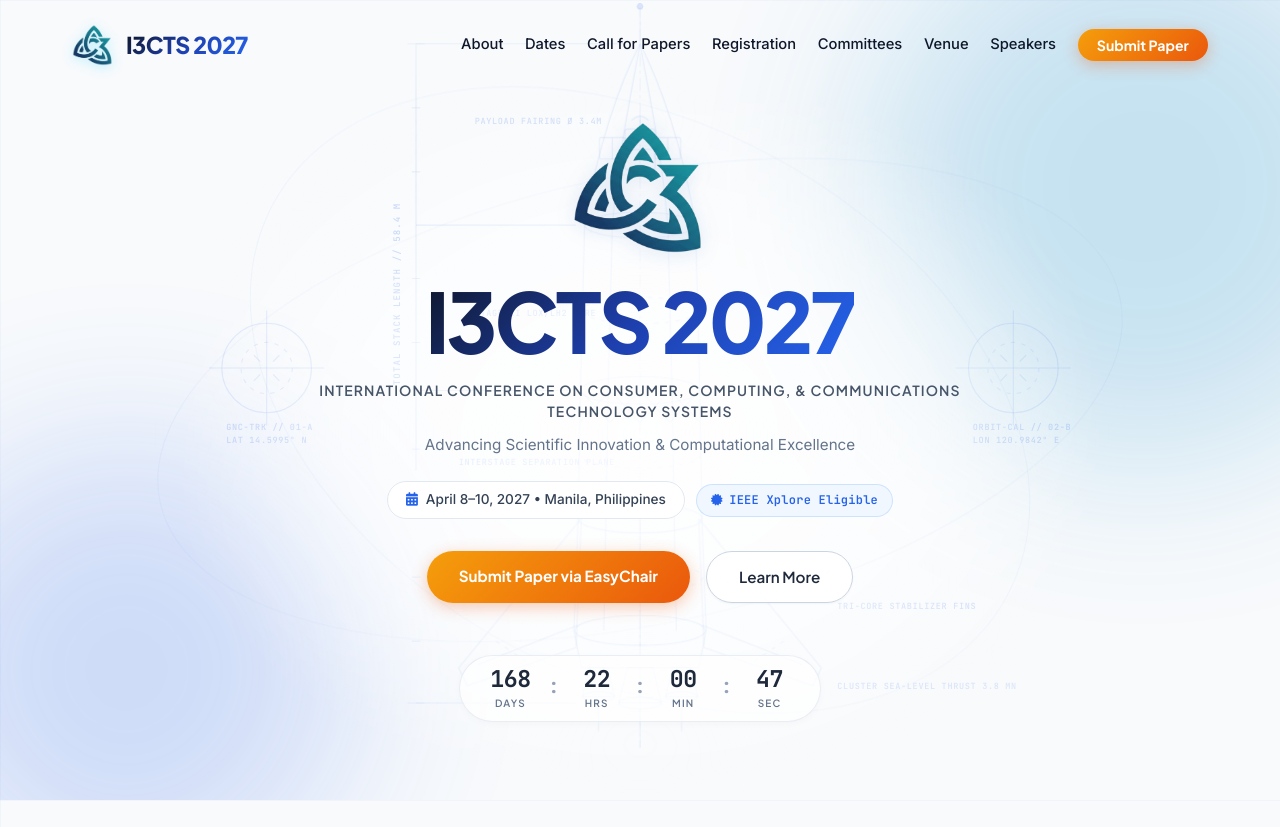
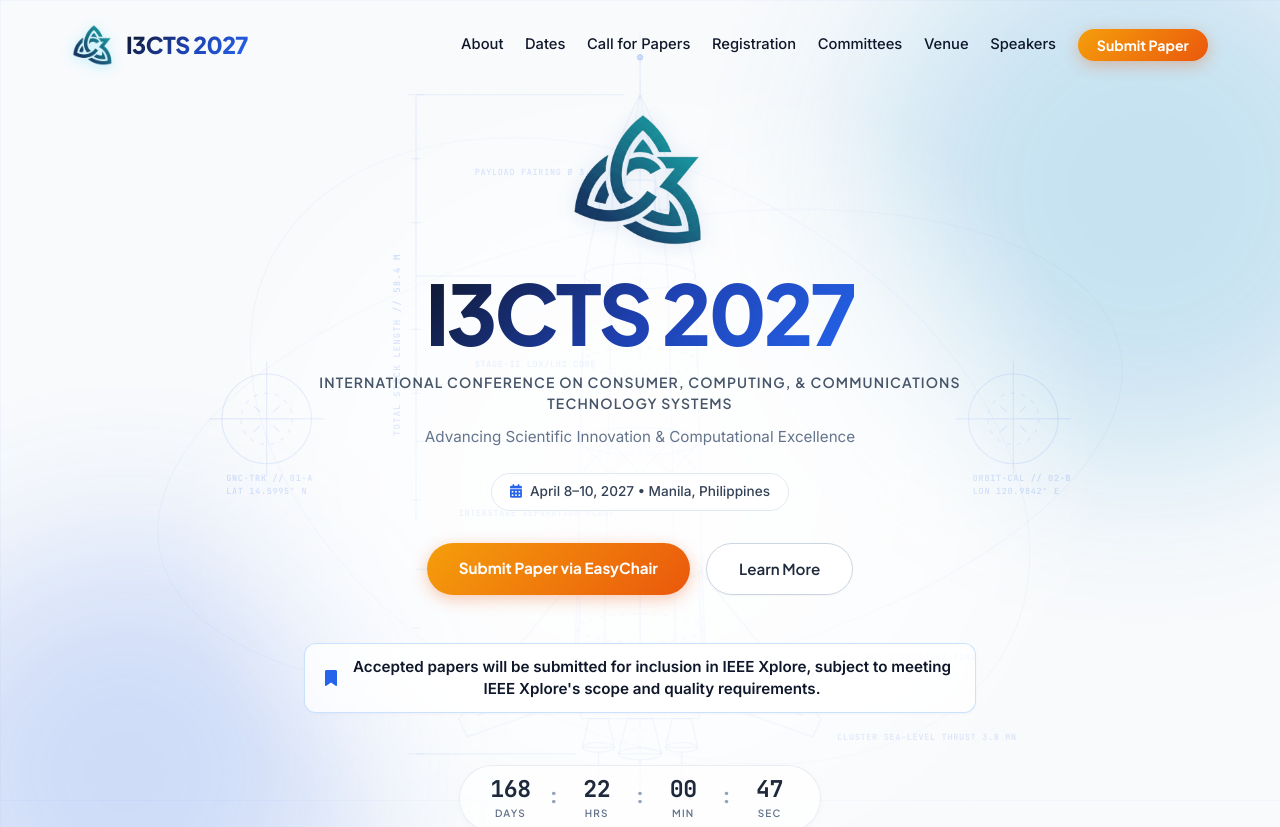
Before and after one commit to justinovate/i3cts, a React (Vite) app: page / in a window 1280 px wide. Shown: the top 827 px of the page. Built offline with nearby package versions, Linux system fonts and the light colour scheme.

Commit message:
feat: highlight verbatim IEEE Xplore statement in Hero and Call for Papers sections

```diff
--- a/src/App.jsx
+++ b/src/App.jsx
@@ -20,7 +20,7 @@
 
   useEffect(() => {
     const targets = document.querySelectorAll(
-      '.section-title, .about-intro-subtitle, .about-stepper-open, .objectives-matrix, .timeline-item, .cfp-intro, .topic-card, .cfp-xplore-callout, .registration-table-block, .speakers-notice-banner, .speaker-card, .committee-group, .roster-entry, .venue-info, .venue-map'
+      '.section-title, .about-intro-subtitle, .about-stepper-open, .objectives-matrix, .timeline-item, .cfp-intro, .topic-card, .cfp-statement-banner, .registration-table-block, .speakers-notice-banner, .speaker-card, .committee-group, .roster-entry, .venue-info, .venue-map'
     );
 
     targets.forEach((el) => {
--- a/src/components/CallForPapers.css
+++ b/src/components/CallForPapers.css
@@ -154,79 +154,49 @@
   transform: translateX(4px);
 }
 
-/* Official IEEE Xplore Publication Notice Callout Strip */
-.cfp-xplore-callout {
-  border: 1px solid rgba(37, 99, 235, 0.25);
-  background: rgba(37, 99, 235, 0.03);
+/* Contextual Highlight: Official IEEE Xplore Publication Notice Banner */
+.cfp-statement-banner {
+  border-left: 4px solid #2563eb; /* border-l-4 border-blue-600 */
+  background: rgba(239, 246, 255, 0.4); /* bg-blue-50/40 */
+  border-top: 1px solid rgba(226, 232, 240, 0.8);
+  border-right: 1px solid rgba(226, 232, 240, 0.8);
+  border-bottom: 1px solid rgba(226, 232, 240, 0.8);
+  border-radius: 0 8px 8px 0; /* rounded-r-lg */
+  padding: 1.15rem 1.35rem; /* p-4 md:p-5 */
+  max-width: 56rem; /* max-w-4xl (896px) */
+  margin: 0 auto 2.5rem auto; /* mx-auto mb-10 */
+  display: flex;
+  align-items: center;
+  gap: 1.15rem;
+  text-align: left;
   backdrop-filter: blur(8px);
   -webkit-backdrop-filter: blur(8px);
-  border-radius: 8px;
-  padding: 16px 20px;
-  margin: 0 auto 3.5rem auto;
-  max-width: 100%;
-  display: flex;
-  align-items: center;
-  gap: 1.25rem;
-  text-align: left;
-  position: relative;
-  box-shadow: 0 1px 3px rgba(37, 99, 235, 0.04);
+  box-shadow: 0 1px 3px rgba(15, 23, 42, 0.03);
 }
 
-.cfp-xplore-callout::before {
-  content: '';
-  position: absolute;
-  left: 0;
-  top: 0;
-  bottom: 0;
-  width: 3.5px;
-  background: #2563eb;
-  border-top-left-radius: 8px;
-  border-bottom-left-radius: 8px;
+.cfp-statement-icon {
+  color: #2563eb;
+  font-size: 1.25rem;
+  flex-shrink: 0;
 }
 
-.cfp-xplore-tag {
-  display: inline-flex;
-  align-items: center;
-  gap: 0.5rem;
-  font-family: var(--font-mono, monospace);
-  font-size: 0.72rem;
-  font-weight: 700;
-  letter-spacing: 0.08em;
-  color: #2563eb;
-  background: rgba(37, 99, 235, 0.08);
-  border: 1px solid rgba(37, 99, 235, 0.2);
-  padding: 0.35rem 0.75rem;
-  border-radius: 6px;
-  white-space: nowrap;
-  flex-shrink: 0;
-  text-transform: uppercase;
-  user-select: none;
-}
-
-.cfp-xplore-tag i {
-  font-size: 0.78rem;
-  color: #2563eb;
-}
-
-.cfp-xplore-statement {
+.cfp-statement-text {
+  font-size: 1rem; /* text-base */
+  font-weight: 500; /* font-medium */
+  color: #1e293b; /* text-slate-800 */
+  line-height: 1.625; /* leading-relaxed */
   margin: 0;
-  font-size: 0.95rem; /* text-sm md:text-base */
-  font-weight: 500;
-  color: #1e293b; /* text-slate-800 */
-  line-height: 1.6;
 }
 
 @media (max-width: 768px) {
-  .cfp-xplore-callout {
-    flex-direction: column;
-    align-items: flex-start;
-    gap: 0.75rem;
-    padding: 14px 16px;
-    margin-bottom: 2.5rem;
+  .cfp-statement-banner {
+    padding: 1rem 1.15rem;
+    gap: 0.85rem;
+    margin-bottom: 2rem;
   }
 
-  .cfp-xplore-statement {
-    font-size: 0.88rem;
+  .cfp-statement-text {
+    font-size: 0.92rem;
   }
 }
 
--- a/src/components/CallForPapers.jsx
+++ b/src/components/CallForPapers.jsx
@@ -141,6 +141,15 @@
     <section className="section cfp-section" id="cfp">
       <div className="container">
         <h2 className="section-title">Call for Papers</h2>
+
+        {/* Contextual Highlight: Official IEEE Xplore Publication Notice */}
+        <div className="cfp-statement-banner">
+          <i className="fas fa-bookmark cfp-statement-icon" aria-hidden="true" />
+          <p className="cfp-statement-text">
+            Accepted papers will be submitted for inclusion in IEEE Xplore, subject to meeting IEEE Xplore's scope and quality requirements.
+          </p>
+        </div>
+
         <p className="cfp-intro">
           We invite original research contributions, work-in-progress papers, and industry case studies across five comprehensive technical tracks.
         </p>
@@ -181,17 +190,6 @@
               </div>
             </div>
           ))}
-        </div>
-
-        {/* Official IEEE Xplore Publication Notice Strip */}
-        <div className="cfp-xplore-callout">
-          <div className="cfp-xplore-tag">
-            <i className="fas fa-file-contract" aria-hidden="true"></i>
-            <span>INDEXING // IEEE XPLORE</span>
-          </div>
-          <p className="cfp-xplore-statement">
-            Accepted papers will be submitted for inclusion in IEEE Xplore, subject to meeting IEEE Xplore's scope and quality requirements.
-          </p>
         </div>
 
         {/* Open 2-Column Split: Guidelines & Templates */}
--- a/src/components/Hero.css
+++ b/src/components/Hero.css
@@ -126,16 +126,7 @@
   line-height: 1.5;
 }
 
-/* Minimal Inline Date, Location & IEEE Xplore Badges */
-.hero-meta-badges {
-  display: flex;
-  align-items: center;
-  justify-content: center;
-  flex-wrap: wrap;
-  gap: 0.65rem;
-  margin-bottom: 2rem;
-}
-
+/* Minimal Inline Date & Location Tag */
 .hero-badge {
   display: inline-flex;
   align-items: center;
@@ -149,7 +140,7 @@
   font-weight: 500;
   font-size: 0.85rem;
   color: #334155;
-  margin-bottom: 0;
+  margin-bottom: 2rem;
   box-shadow: none;
 }
 
@@ -158,27 +149,49 @@
   font-size: 0.85rem;
 }
 
-.hero-xplore-badge {
-  display: inline-flex;
+/* Primary Highlight: IEEE Xplore Official Statement Banner */
+.hero-notice-banner {
+  max-width: 42rem; /* max-w-2xl */
+  margin: 1.5rem auto; /* my-6 */
+  padding: 0.75rem 1.25rem; /* px-5 py-3 */
+  border-radius: 0.75rem; /* rounded-xl */
+  border: 1px solid rgba(191, 219, 254, 0.8); /* border-blue-200/80 */
+  background: rgba(255, 255, 255, 0.7); /* bg-white/70 */
+  backdrop-filter: blur(8px); /* backdrop-blur-sm */
+  -webkit-backdrop-filter: blur(8px);
+  box-shadow: 0 1px 3px rgba(15, 23, 42, 0.04); /* shadow-sm */
+  display: flex;
   align-items: center;
-  gap: 0.4rem;
-  padding: 0.38rem 0.9rem;
-  font-family: var(--font-mono, monospace);
-  font-size: 0.75rem; /* text-xs */
-  font-weight: 600;
-  color: #2563eb; /* text-blue-600 */
-  background: rgba(239, 246, 255, 0.85); /* bg-blue-50/80 */
-  border: 1px solid rgba(191, 219, 254, 0.75); /* border-blue-200/60 */
-  border-radius: 9999px; /* rounded-full */
-  backdrop-filter: blur(8px);
-  -webkit-backdrop-filter: blur(8px);
-  letter-spacing: 0.02em;
-  user-select: none;
+  justify-content: center;
+  gap: 0.75rem;
+  text-align: center;
 }
 
-.hero-xplore-badge i {
+.hero-notice-icon {
   color: #2563eb;
-  font-size: 0.72rem;
+  font-size: 1rem;
+  flex-shrink: 0;
+}
+
+.hero-notice-text {
+  font-size: 0.875rem; /* text-sm */
+  font-weight: 600; /* font-semibold */
+  color: #0f172a; /* text-slate-900 */
+  line-height: 1.45; /* leading-snug */
+}
+
+@media (min-width: 768px) {
+  .hero-notice-text {
+    font-size: 0.95rem; /* md:text-base */
+  }
+}
+
+@media (max-width: 640px) {
+  .hero-notice-banner {
+    padding: 0.75rem 1rem;
+    text-align: left;
+    align-items: flex-start;
+  }
 }
 
 .hero-buttons {
--- a/src/components/Hero.jsx
+++ b/src/components/Hero.jsx
@@ -49,13 +49,8 @@
           Advancing Scientific Innovation & Computational Excellence
         </p>
 
-        <div className="hero-meta-badges">
-          <div className="hero-badge">
-            <i className="fas fa-calendar-alt"></i> April 8–10, 2027 • Manila, Philippines
-          </div>
-          <span className="hero-xplore-badge">
-            <i className="fas fa-certificate" aria-hidden="true"></i> IEEE Xplore Eligible
-          </span>
+        <div className="hero-badge">
+          <i className="fas fa-calendar-alt"></i> April 8–10, 2027 • Manila, Philippines
         </div>
 
         <div className="hero-buttons">
@@ -67,6 +62,14 @@
           </a>
         </div>
 
+        {/* Primary Highlight: Official IEEE Xplore Publication Notice */}
+        <div className="hero-notice-banner">
+          <i className="fas fa-bookmark hero-notice-icon" aria-hidden="true" />
+          <span className="hero-notice-text">
+            Accepted papers will be submitted for inclusion in IEEE Xplore, subject to meeting IEEE Xplore's scope and quality requirements.
+          </span>
+        </div>
+
         <Countdown isLive={isLive} />
       </div>
     </header>
```
